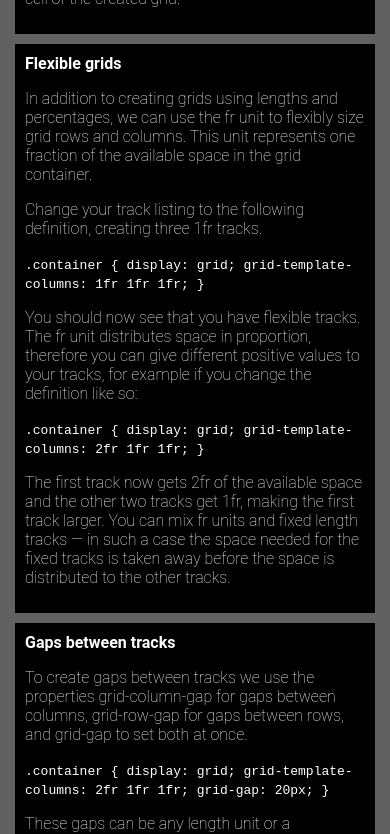
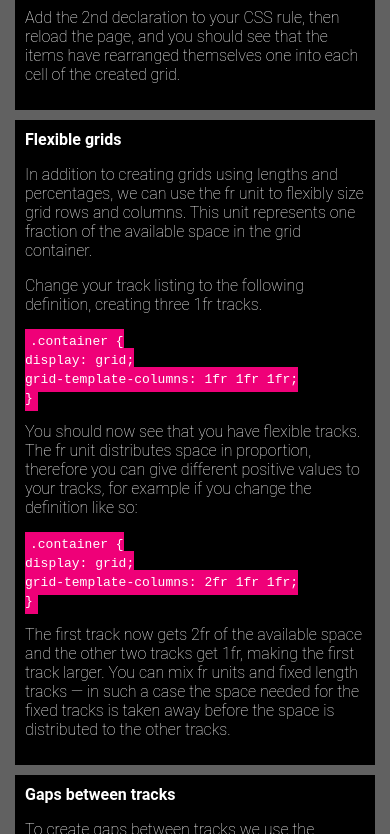
Before and after one commit to thinkingape46/FreeCodeCamp_technical-documentation, a plain HTML site: page index.html in a window 390 px wide. Shown: the part 1166-2000 px from the top of the page. Drawn offline with Linux system fonts and the light colour scheme.

Commit message:
header background background added

```diff
--- a/assets/styles/styles.css
+++ b/assets/styles/styles.css
@@ -27,11 +27,15 @@ header {
 }
 
 #navbar_header {
-    background-color: #000;
+    color: #000;
     margin: 5px auto 0 auto;
     width: 100%;
     padding: 10px;
     text-align: center;
+    background: linear-gradient(45deg,
+        #ef0078 33%,
+        #fff 33%, #fff 66%,
+        #ef0078 66%);
 }
 
 .nav-link {
@@ -82,6 +86,12 @@ header {
     box-sizing: border-box;
 }
 
+code {
+    padding: 5px;
+    box-sizing: border-box;
+    background-color: #ef0078;
+}
+
 #footer {
     text-align: center;
 }
@@ -101,6 +111,7 @@ header {
         text-align: center;
         margin-top: 0;
         height: 20px;
+        padding: 10px 0 10px 0;
     }
     .nav-link {
         margin: auto;
--- a/index.html
+++ b/index.html
@@ -44,8 +44,8 @@
                         To define a grid we use the grid value of the display property. As with Flexbox, this switches on Grid Layout, and all of the direct children of the container become grid items. Add this to the CSS inside your file:
                     </p>
                     <code>
-                        .container {
-                            display: grid;
+                        .container {<br>
+                            display: grid;<br>
                         }
                     </code>
                     <p class="section_text">
@@ -55,9 +55,9 @@
                         To see something that looks more grid-like, we will need to add some columns to the grid. Let's add three 200-pixel columns here. You can use any length unit, or percentages to create these column tracks.
                     </p>
                     <code>
-                        .container {
-                            display: grid;
-                            grid-template-columns: 200px 200px 200px;
+                        .container {<br>
+                            display: grid;<br>
+                            grid-template-columns: 200px 200px 200px;<br>
                         }
                     </code>
                     <p class="section_text">
@@ -74,18 +74,18 @@
                         Change your track listing to the following definition, creating three 1fr tracks.
                     </p>
                     <code>
-                        .container {
-                            display: grid;
-                            grid-template-columns: 1fr 1fr 1fr;
+                        .container {<br>
+                            display: grid;<br>
+                            grid-template-columns: 1fr 1fr 1fr;<br>
                         }
                     </code>
                     <p class="section_text">
                         You should now see that you have flexible tracks. The fr unit distributes space in proportion, therefore you can give different positive values to your tracks, for example if you change the definition like so:
                     </p>
                     <code>
-                        .container {
-                            display: grid;
-                            grid-template-columns: 2fr 1fr 1fr;
+                        .container {<br>
+                            display: grid;<br>
+                            grid-template-columns: 2fr 1fr 1fr;<br>
                         }
                     </code>
                     <p class="section_text">
@@ -99,10 +99,10 @@
                         To create gaps between tracks we use the properties grid-column-gap for gaps between columns, grid-row-gap for gaps between rows, and grid-gap to set both at once.
                     </p>
                     <code>
-                        .container {
-                            display: grid;
-                            grid-template-columns: 2fr 1fr 1fr;
-                            grid-gap: 20px;
+                        .container {<br>
+                            display: grid;<br>
+                            grid-template-columns: 2fr 1fr 1fr;<br>
+                            grid-gap: 20px;<br>
                         }
                     </code>
                     <p class="section_text">
@@ -116,10 +116,10 @@
                         You can repeat all, or a section of, your track listing using repeat notation. Change your track listing to the following:
                     </p>
                     <code>
-                        .container {
-                            display: grid;
-                            grid-template-columns: repeat(3, 1fr);
-                            grid-gap: 20px;
+                        .container {<br>
+                            display: grid;<br>
+                            grid-template-columns: repeat(3, 1fr);<br>
+                            grid-gap: 20px;<br>
                         }
                     </code>
                     <p class="section_text">
@@ -136,11 +136,11 @@
                         By default, tracks created in the implicit grid are auto sized, which in general means that they are large enough to fit their content. If you wish to give implicit grid tracks a size you can use the grid-auto-rows and grid-auto-columns properties. If you add grid-auto-rows with a value of 100px to your CSS, you will see that those created rows are now 100 pixels tall.
                     </p>
                     <code>
-                        .container {
-                            display: grid;
-                            grid-template-columns: repeat(3, 1fr);
-                            grid-auto-rows: 100px;
-                            grid-gap: 20px;
+                        .container {<br>
+                            display: grid;<br>
+                            grid-template-columns: repeat(3, 1fr);<br>
+                            grid-auto-rows: 100px;<br>
+                            grid-gap: 20px;<br>
                           }
                     </code>
                 </section>
@@ -154,11 +154,11 @@
                         The minmax() function lets us set a minimum and maximum size for a track, for example minmax(100px, auto). The minimum size is 100 pixels, but the maximum is auto, which will expand to fit the content. Try changing grid-auto-rows to use a minmax value:
                     </p>
                     <code>
-                        .container {
-                            display: grid;
-                            grid-template-columns: repeat(3, 1fr);
-                            grid-auto-rows: minmax(100px, auto);
-                            grid-gap: 20px;
+                        .container {<br>
+                            display: grid;<br>
+                            grid-template-columns: repeat(3, 1fr);<br>
+                            grid-auto-rows: minmax(100px, auto);<br>
+                            grid-gap: 20px;<br>
                         }
                     </code>
                     <p class="section_text">
@@ -175,11 +175,11 @@
                         Try this in your file now, using the below CSS:
                     </p>
                     <code>
-                        .container {
-                            display: grid;
-                            grid-template-columns: repeat(auto-fill, minmax(200px, 1fr));
-                            grid-auto-rows: minmax(100px, auto);
-                            grid-gap: 20px;
+                        .container {<br>
+                            display: grid;<br>
+                            grid-template-columns: repeat(auto-fill, minmax(200px, 1fr));<br>
+                            grid-auto-rows: minmax(100px, auto);<br>
+                            grid-gap: 20px;<br>
                           }
                     </code>
                     <p class="section_text">
@@ -212,24 +212,24 @@
                         These let you specify the start and end lines at once, separated by a / — a forward slash character.
                     </p>
                     <code>
-                        header {
-                            grid-column: 1 / 3;
-                            grid-row: 1;
-                          }
+                        header {<br>
+                            grid-column: 1 / 3;<br>
+                            grid-row: 1;<br>
+                          }<br>
 
-                          article {
-                            grid-column: 2;
-                            grid-row: 2;
-                          }
+                          article {<br>
+                            grid-column: 2;<br>
+                            grid-row: 2;<br>
+                          }<br>
 
-                          aside {
-                            grid-column: 1;
-                            grid-row: 2;
-                          }
+                          aside {<br>
+                            grid-column: 1;<br>
+                            grid-row: 2;<br>
+                          }<br>
 
-                          footer {
-                            grid-column: 1 / 3;
-                            grid-row: 3;
+                          footer {<br>
+                            grid-column: 1 / 3;<br>
+                            grid-row: 3;<br>
                           }
                     </code>
                 </section>
@@ -243,31 +243,31 @@
                         Remove the line-based positioning from the last example (or re-download the file to have a fresh starting point), and add the following CSS.
                     </p>
                     <code>
-                        .container {
-                            display: grid;
-                            grid-template-areas:
-                                "header header"
-                                "sidebar content"
-                                "footer footer";
-                            grid-template-columns: 1fr 3fr;
-                            grid-gap: 20px;
-                          }
+                        .container {<br>
+                            display: grid;<br>
+                            grid-template-areas:<br>
+                                "header header"<br>
+                                "sidebar content"<br>
+                                "footer footer";<br>
+                            grid-template-columns: 1fr 3fr;<br>
+                            grid-gap: 20px;<br>
+                          }<br>
 
-                          header {
-                            grid-area: header;
-                          }
+                          header {<br>
+                            grid-area: header;<br>
+                          }<br>
 
-                          article {
-                            grid-area: content;
-                          }
+                          article {<br>
+                            grid-area: content;<br>
+                          }<br>
 
-                          aside {
-                            grid-area: sidebar;
-                          }
+                          aside {<br>
+                            grid-area: sidebar;<br>
+                          }<br>
 
-                          footer {
-                            grid-area: footer;
-                          }
+                          footer {<br>
+                            grid-area: footer;<br>
+                          }<br>
                     </code>
                     <p class="section_text">
                         Reload the page and you will see that your items have been placed just as before without us needing to use any line numbers!
@@ -280,24 +280,24 @@
                         Grid "frameworks" tend to be based around 12 or 16 column grids and with CSS Grid, you don’t need any third party tool to give you such a framework — it's already there in the spec.
                     </p>
                     <code>
-                        header {
-                            grid-column: 1 / 13;
-                            grid-row: 1;
-                          }
+                        header {<br>
+                            grid-column: 1 / 13;<br>
+                            grid-row: 1;<br>
+                          }<br>
 
-                          article {
-                            grid-column: 4 / 13;
-                            grid-row: 2;
-                          }
+                          article {<br>
+                            grid-column: 4 / 13;<br>
+                            grid-row: 2;<br>
+                          }<br>
 
-                          aside {
-                            grid-column: 1 / 4;
-                            grid-row: 2;
-                          }
+                          aside {<br>
+                            grid-column: 1 / 4;<br>
+                            grid-row: 2;<br>
+                          }<br>
 
-                          footer {
-                            grid-column: 1 / 13;
-                            grid-row: 3;
+                          footer {<br>
+                            grid-column: 1 / 13;<br>
+                            grid-row: 3;<br>
                           }
                     </code>
                 </section>
```
